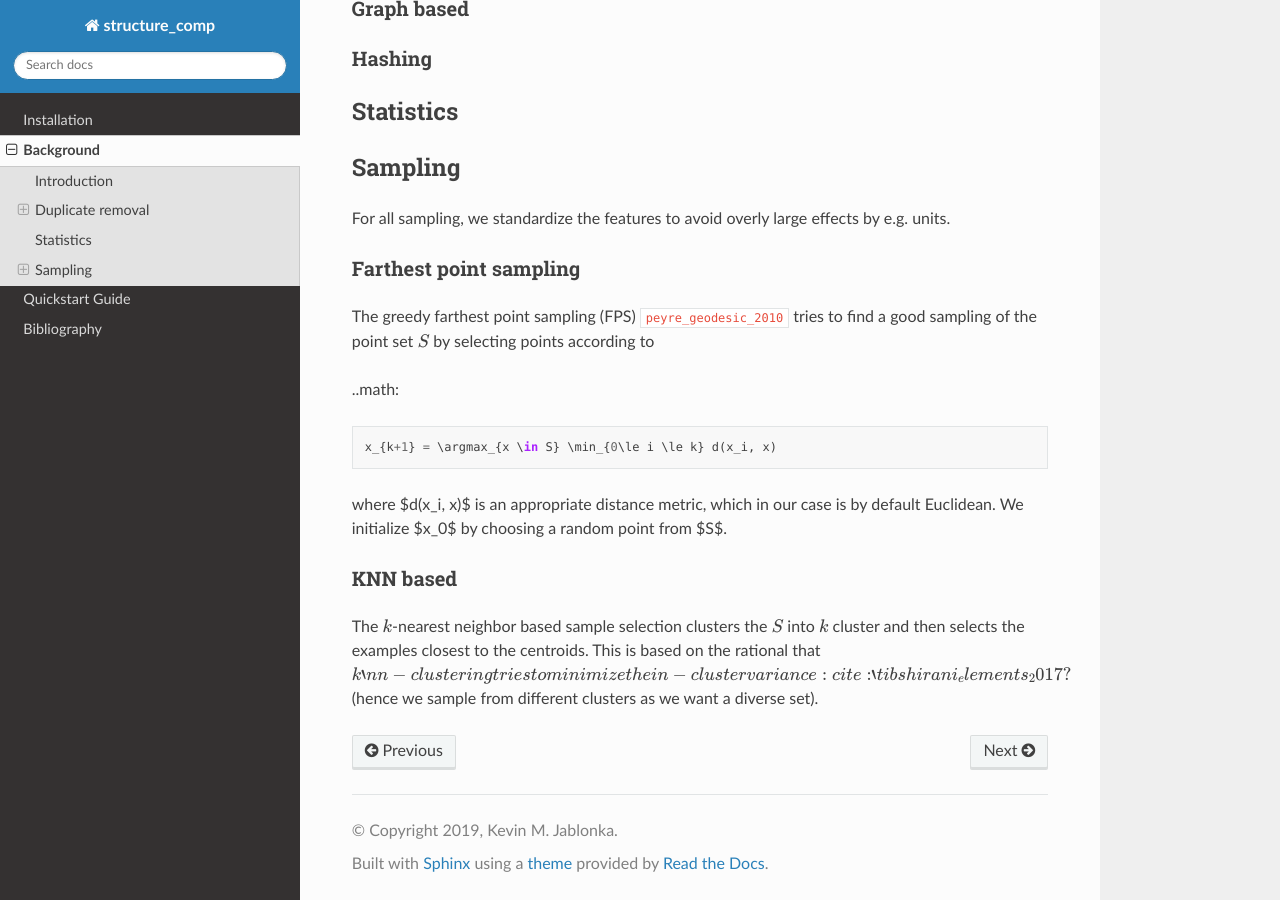
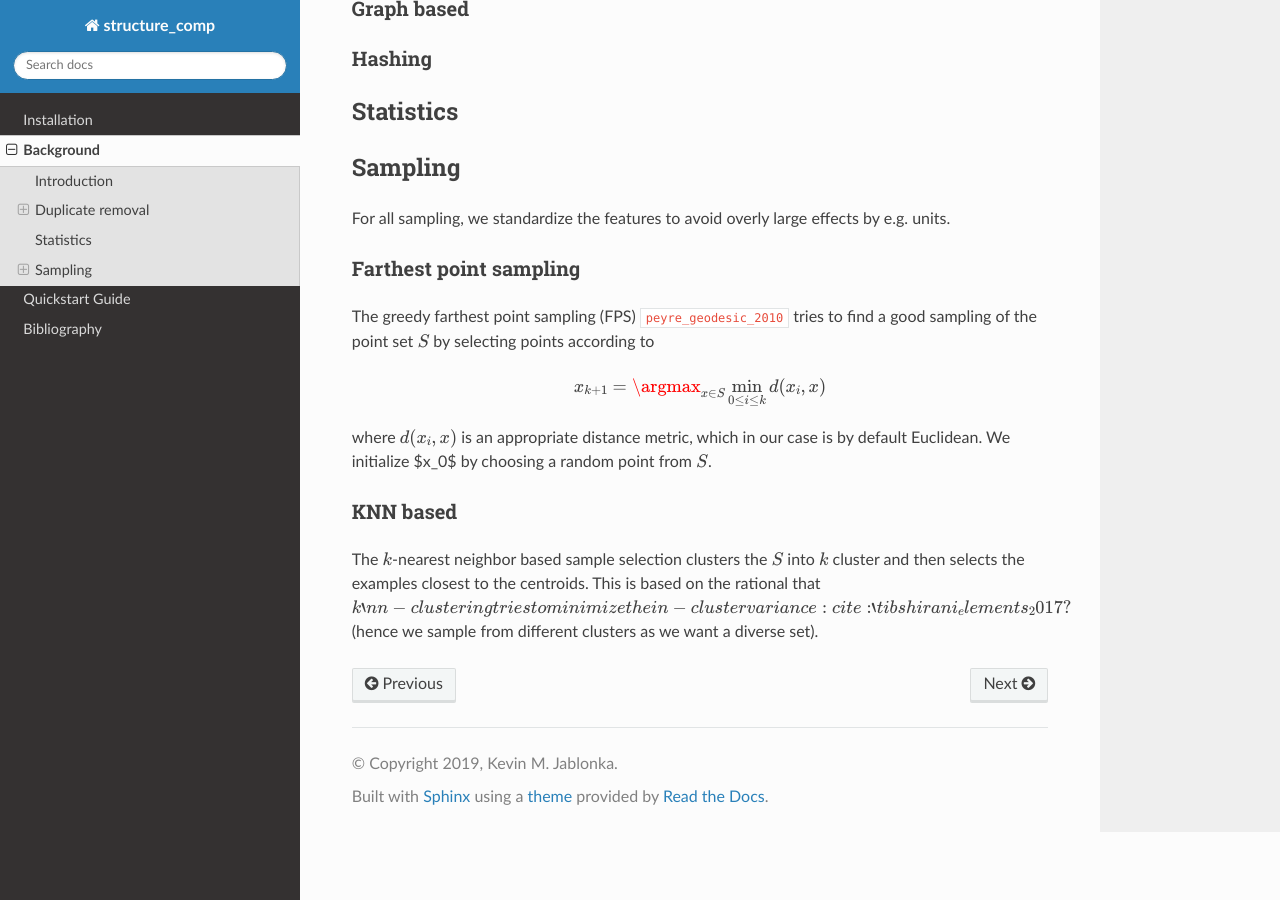
Before and after one commit to kjappelbaum/structure_comp, a Sphinx documentation site: the page built from docs/source/background.rst, in a window 1280 px wide and 900 px high, scrolled down 668 px. Built offline with Sphinx 7.4.7 and the Read the Docs theme 2.0.0, drawn with Linux system fonts in a browser that asks for light colours; cross-references to code outside the pages are shown as plain code.

Commit message:
typos in math in docs.

```diff
--- a/docs/source/background.rst
+++ b/docs/source/background.rst
@@ -45,12 +45,12 @@ Farthest point sampling
 The greedy farthest point sampling (FPS) :cite:`peyre_geodesic_2010` tries to find a good sampling of the point set :math:`S`
 by selecting points according to
 
-..math::
+.. math::
 
-    x_{k+1} = \argmax_{x \in S} \min_{0\le i \le k} d(x_i, x)
+  x_{k+1} = \argmax_{x \in S} \min_{0\le i \le k} d(x_i, x)
 
-where $d(x_i, x)$ is an appropriate distance metric, which in our case is by default Euclidean.
-We initialize $x_0$ by choosing a random point from $S$.
+where :math:`d(x_i, x)` is an appropriate distance metric, which in our case is by default Euclidean.
+We initialize $x_0$ by choosing a random point from :math:`S`.
 
 KNN based
 .........
```
